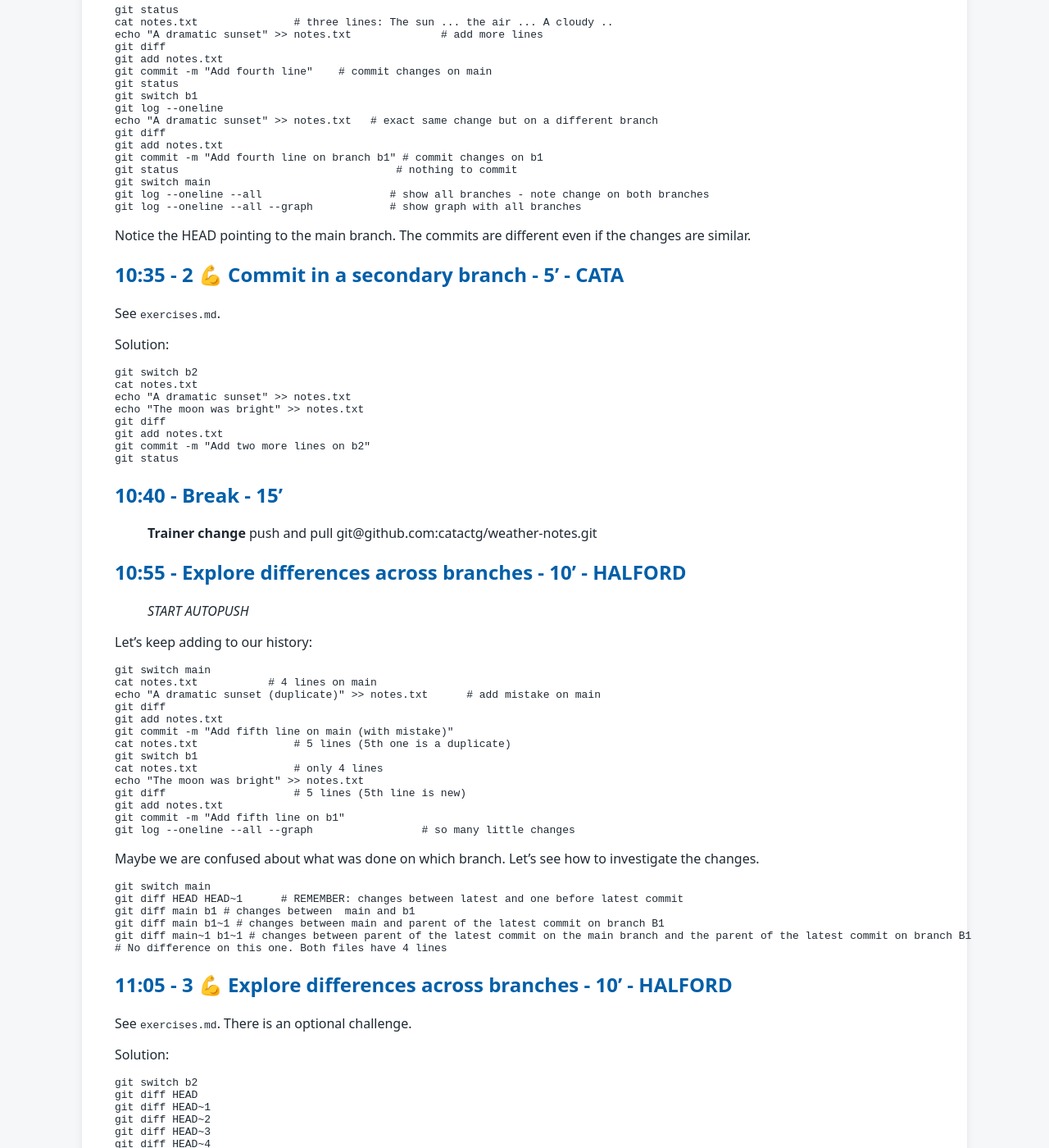
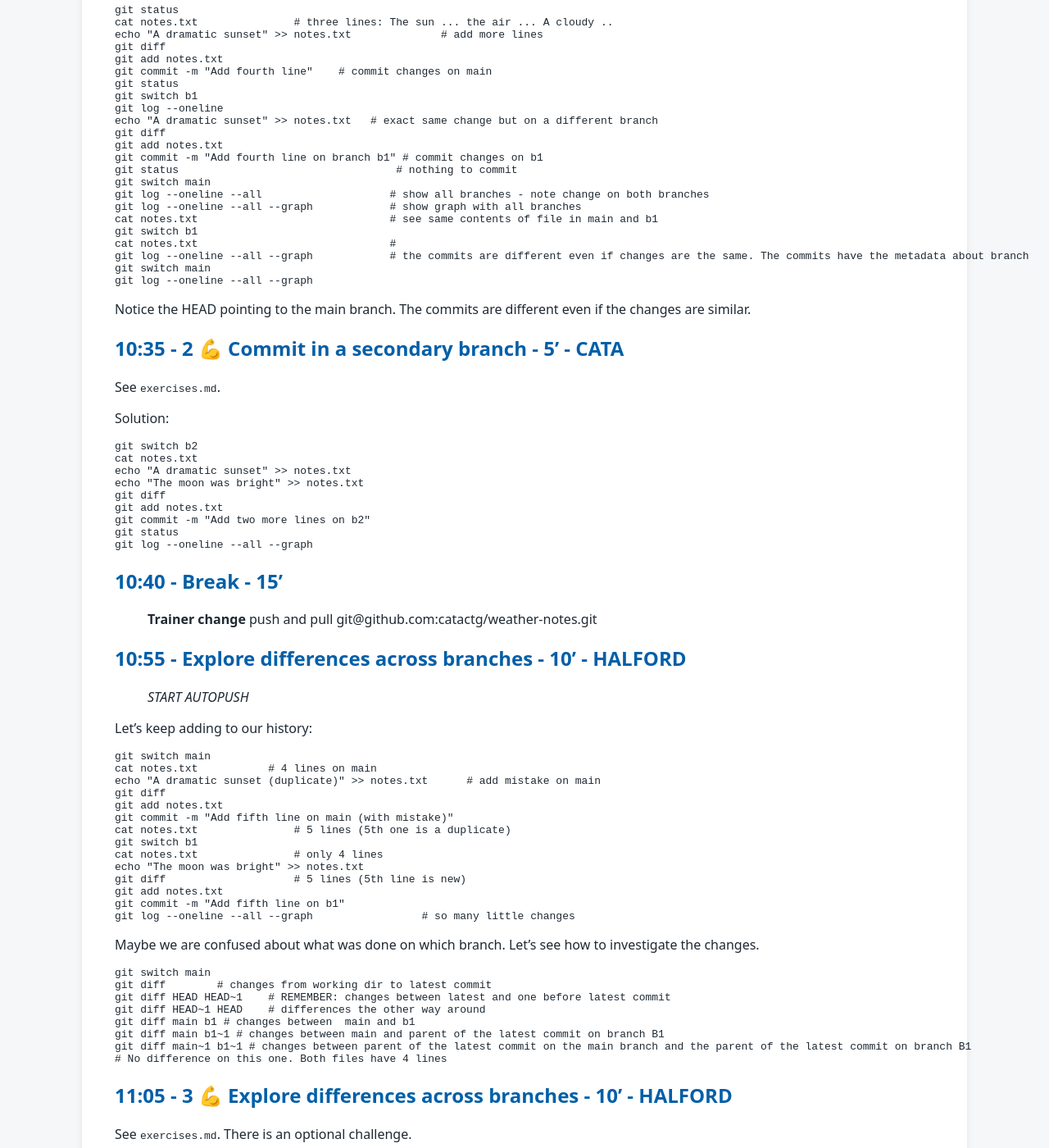
Before and after one commit to tu-delft-library/intermediate_version_control_with_git, a Jekyll site: the page built from material_for_trainers/lesson_plan.md, in a window 1280 px wide and 1400 px high, scrolled down 3029 px. Shown: the whole window at 82% size. Built offline with Jekyll 4.4.1, drawn with Linux system fonts in a browser that asks for light colours; our own code applies the rules of GitHub Pages for plain Markdown files; some of the changed text lies outside the part shown.

Commit message:
extra commands for code along from oct 12 run

````diff
--- a/material_for_trainers/lesson_plan.md
+++ b/material_for_trainers/lesson_plan.md
@@ -165,6 +165,12 @@ git status                                  # nothing to commit
 git switch main
 git log --oneline --all                    # show all branches - note change on both branches
 git log --oneline --all --graph            # show graph with all branches
+cat notes.txt                              # see same contents of file in main and b1
+git switch b1
+cat notes.txt                              #
+git log --oneline --all --graph            # the commits are different even if changes are the same. The commits have the metadata about branch
+git switch main
+git log --oneline --all --graph
 ```
 Notice the HEAD pointing to the main branch. The commits are different even if the changes are similar.
 
@@ -181,6 +187,7 @@ git diff
 git add notes.txt
 git commit -m "Add two more lines on b2"
 git status
+git log --oneline --all --graph
 ```
 
 ## 10:40 - Break - 15'
@@ -211,7 +218,9 @@ Maybe we are confused about what was done on which branch. Let's see how to inve
 
 ```bash
 git switch main
-git diff HEAD HEAD~1      # REMEMBER: changes between latest and one before latest commit
+git diff        # changes from working dir to latest commit
+git diff HEAD HEAD~1    # REMEMBER: changes between latest and one before latest commit
+git diff HEAD~1 HEAD    # differences the other way around
 git diff main b1 # changes between  main and b1
 git diff main b1~1 # changes between main and parent of the latest commit on branch B1
 git diff main~1 b1~1 # changes between parent of the latest commit on the main branch and the parent of the latest commit on branch B1
@@ -246,6 +255,7 @@ echo "Give me my thick blanket" >> notes.txt      # routine
 git diff                                                  # routine
 git add notes.txt                                         # routine
 git commit -m "Add sixth and seventh lines on b1"   # routine
+git status
 git log --oneline --all --graph                           # routine
 ```
 We are done with developing on `b1` and want to merge to `main`.
````
Also changed, not shown: other parts of material_for_trainers/lesson_plan.md (+1 -1 lines).
